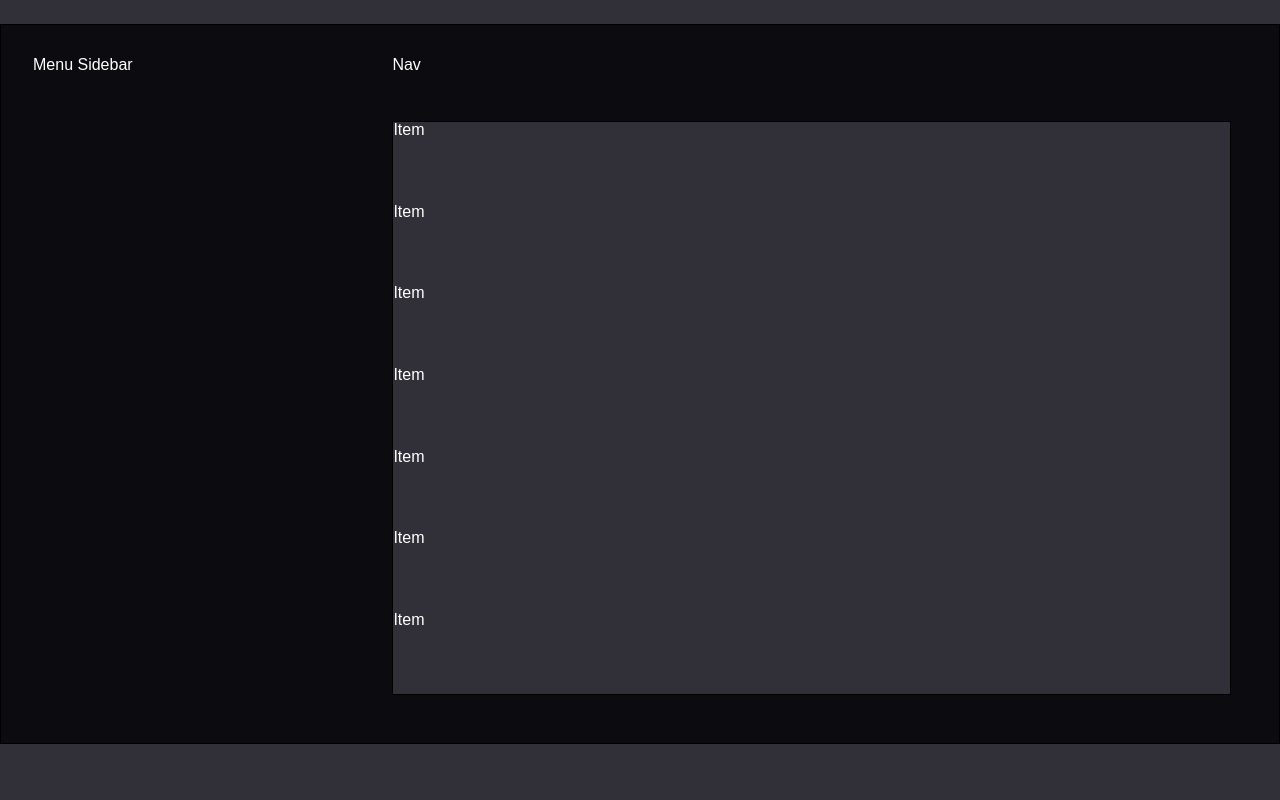
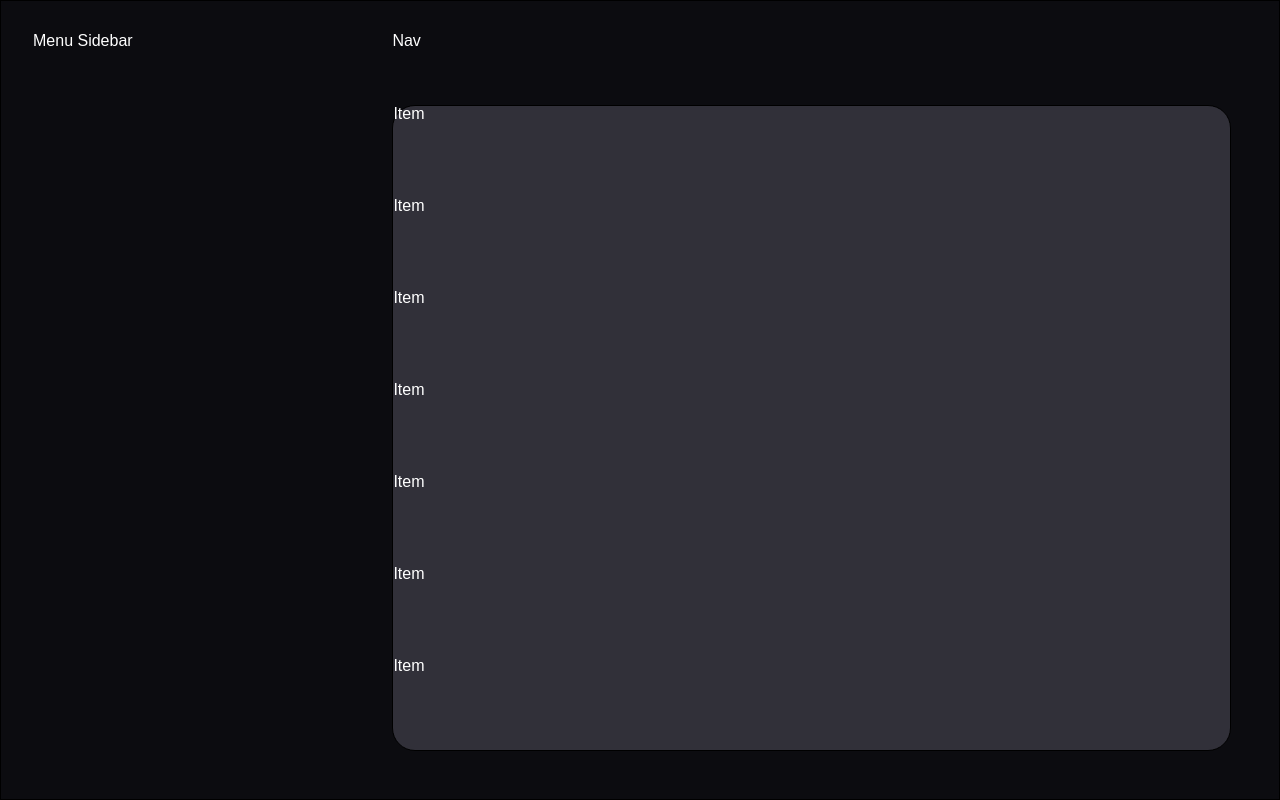
Before and after one commit to seevdev/CrypTracker, a React (Create React App) app in the folder react-ts/: page / in a window 1280 px wide. Built offline with nearby package versions, Linux system fonts and the light colour scheme; the HTML template or start-up script is replaced by a standard one.

Commit message:
New commit

```diff
--- a/react-ts/src/Components/Dashboard/Dashboard.module.scss
+++ b/react-ts/src/Components/Dashboard/Dashboard.module.scss
@@ -2,11 +2,11 @@
 
 .dashboard {
   width: 100vw;
-  height: 90vh;
+  height: 100vh;
   display: grid;
   grid-template-columns: 30% 70%;
   grid-template-rows: 10% 90%;
-  margin: 2.4rem auto;
+  margin: 0 auto;
   border: 1px solid #000;
   padding: 3.2rem 4.8rem 4.8rem 3.2rem;
   background-color: vars.$component-back-color;
--- a/react-ts/src/Components/Dashboard/DashboardDesk.module.scss
+++ b/react-ts/src/Components/Dashboard/DashboardDesk.module.scss
@@ -5,4 +5,5 @@
   display: grid;
   border: 1px solid #000;
   background-color: vars.$base-color;
+  border-radius: vars.$bradius-l;
 }
--- /dev/null
+++ b/react-ts/src/Components/Navbar/NavBar.tsx
@@ -0,0 +1,2 @@
+import React from 'react';
+import classes from './Navbar.module.scss';
--- a/react-ts/src/Utilities/Variables.module.scss
+++ b/react-ts/src/Utilities/Variables.module.scss
@@ -5,5 +5,5 @@ $component-back-color: #0c0c10;
 // BORDER-RADIUS
 
 $bradius-s: 5px;
-$bradius-m: 9px;
-$bradius-l: 17px;
+$bradius-m: 11px;
+$bradius-l: 23px;
```
